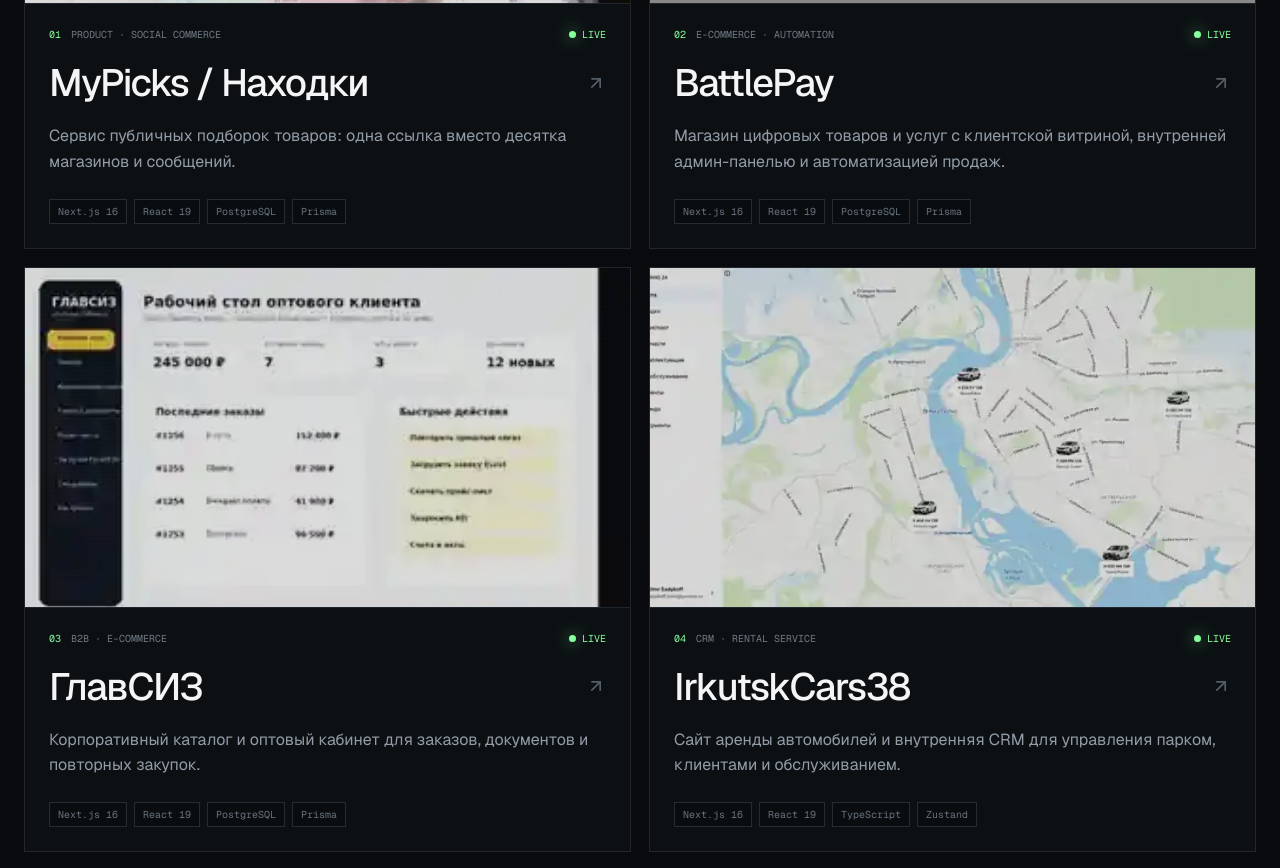
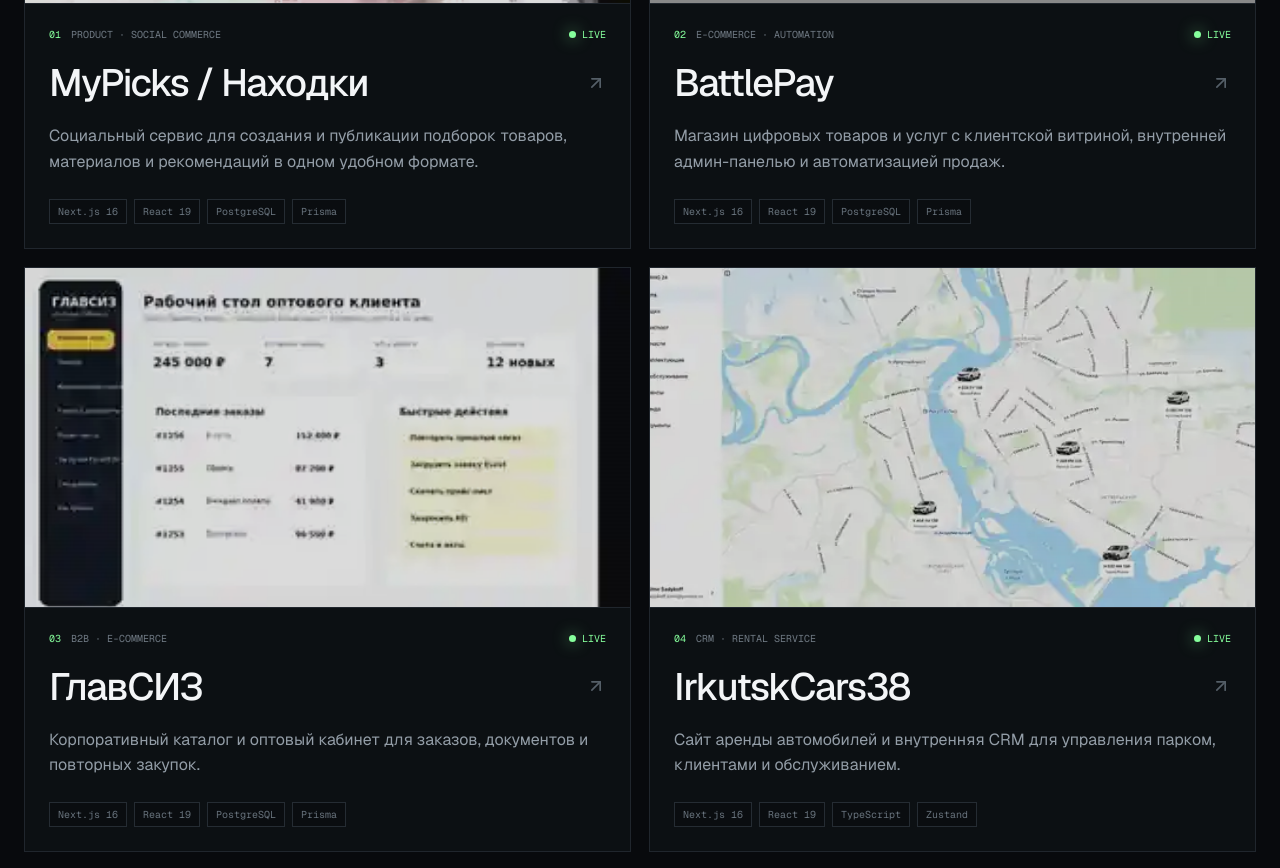
Before and after one commit to nozloy/portfolio, a React (Vite) app: page / in a window 1280 px wide. Shown: the part 1420-2288 px from the top of the page. Built offline with nearby package versions, Linux system fonts and the light colour scheme; grey boxes are pictures that could not be loaded.

Commit message:
Expand MyPicks portfolio case

```diff
--- a/src/data/projects.ts
+++ b/src/data/projects.ts
@@ -16,10 +16,16 @@ export type Project = {
 export const projects: Project[] = [
   {
     id: 'mypicks', number: '01', title: 'MyPicks / Находки', type: 'Product · Social commerce', status: 'live',
-    description: 'Сервис публичных подборок товаров: одна ссылка вместо десятка магазинов и сообщений.',
-    details: 'Полноценный продукт для авторов и пользователей: подборки товаров, бейджи, профили, Premium-функции, публикации и автоматизация контента.',
-    features: ['Авторские подборки', 'Premium и роли', 'Автопубликация', 'AI-инструменты'],
-    stack: ['Next.js 16', 'React 19', 'PostgreSQL', 'Prisma', 'Redis / BullMQ', 'Motion'],
+    description: 'Социальный сервис для создания и публикации подборок товаров, материалов и рекомендаций в одном удобном формате.',
+    details: `MyPicks — самостоятельный продукт для людей, которые собирают и публикуют подборки товаров, идей и полезных материалов. Вместо десятков отдельных ссылок пользователь создаёт одну аккуратно оформленную подборку, которую удобно отправить друзьям, подписчикам или клиентам. В центре продукта — сами подборки: автор добавляет товары и материалы из разных источников, оформляет название и описание, дополняет публикацию визуальным контентом и получает отдельную страницу, которой можно делиться как полноценным материалом.
+
+Проект построен не только вокруг контента, но и вокруг авторов. В MyPicks есть пользовательские профили, роли, бейджи и дополнительные возможности для активных авторов. Premium расширяет ограничения бесплатного аккаунта и открывает инструменты для тех, кто использует сервис регулярно. Отдельное внимание уделено качеству публичного контента: структура продукта предусматривает модерацию, работу с жалобами и механики, которые позволяют развивать сервис как открытую площадку, а не просто персональное хранилище ссылок.
+
+Значительная часть проекта связана с автоматизацией. Для создания подборок используются AI-инструменты, которые помогают с описанием и оформлением контента. Для публикаций реализована отдельная фоновая инфраструктура: задания обрабатываются через Redis и BullMQ отдельным social worker, поэтому тяжёлые операции не блокируют основной веб-интерфейс. Это позволяет развивать автоматическую публикацию контента во внешние каналы и превращает MyPicks из обычного сайта с карточками в систему распространения контента.
+
+Технически MyPicks — полноценное современное веб-приложение на Next.js и React с PostgreSQL и Prisma, объектным хранилищем для медиа, очередями фоновых задач и отдельными модулями для AI, SEO, статей и социальных публикаций. Для меня этот проект особенно показателен тем, что здесь пришлось проектировать весь продукт целиком: пользовательские сценарии, ограничения ролей, интерфейсы авторов, хранение контента, фоновые процессы, SEO и инфраструктуру. В результате получился сервис, который одновременно решает пользовательскую задачу — красиво собрать рекомендации в одном месте — и создаёт основу для дальнейшего роста вокруг авторов, контента и автоматической дистрибуции.`,
+    features: ['Публичные подборки и профили', 'Premium, роли и бейджи', 'AI-инструменты для контента', 'Автопубликация и фоновые очереди'],
+    stack: ['Next.js 16', 'React 19', 'PostgreSQL', 'Prisma', 'Redis / BullMQ', 'S3', 'OpenAI'],
     url: 'https://mypicks.ru', images: [{ src: '/cases/mypicks.webp', alt: 'MyPicks — интерфейсы проекта' }],
   },
   {
```
